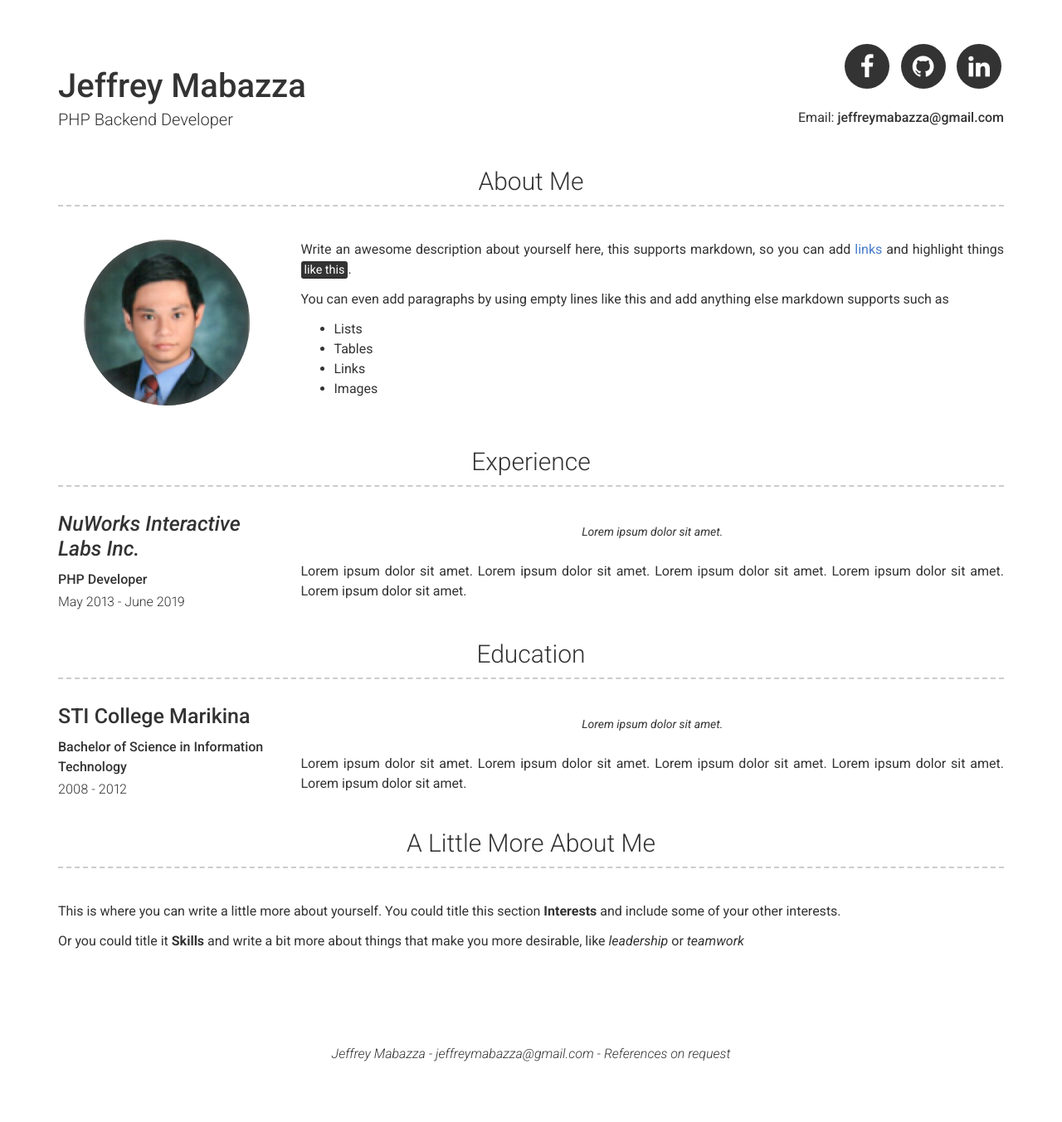
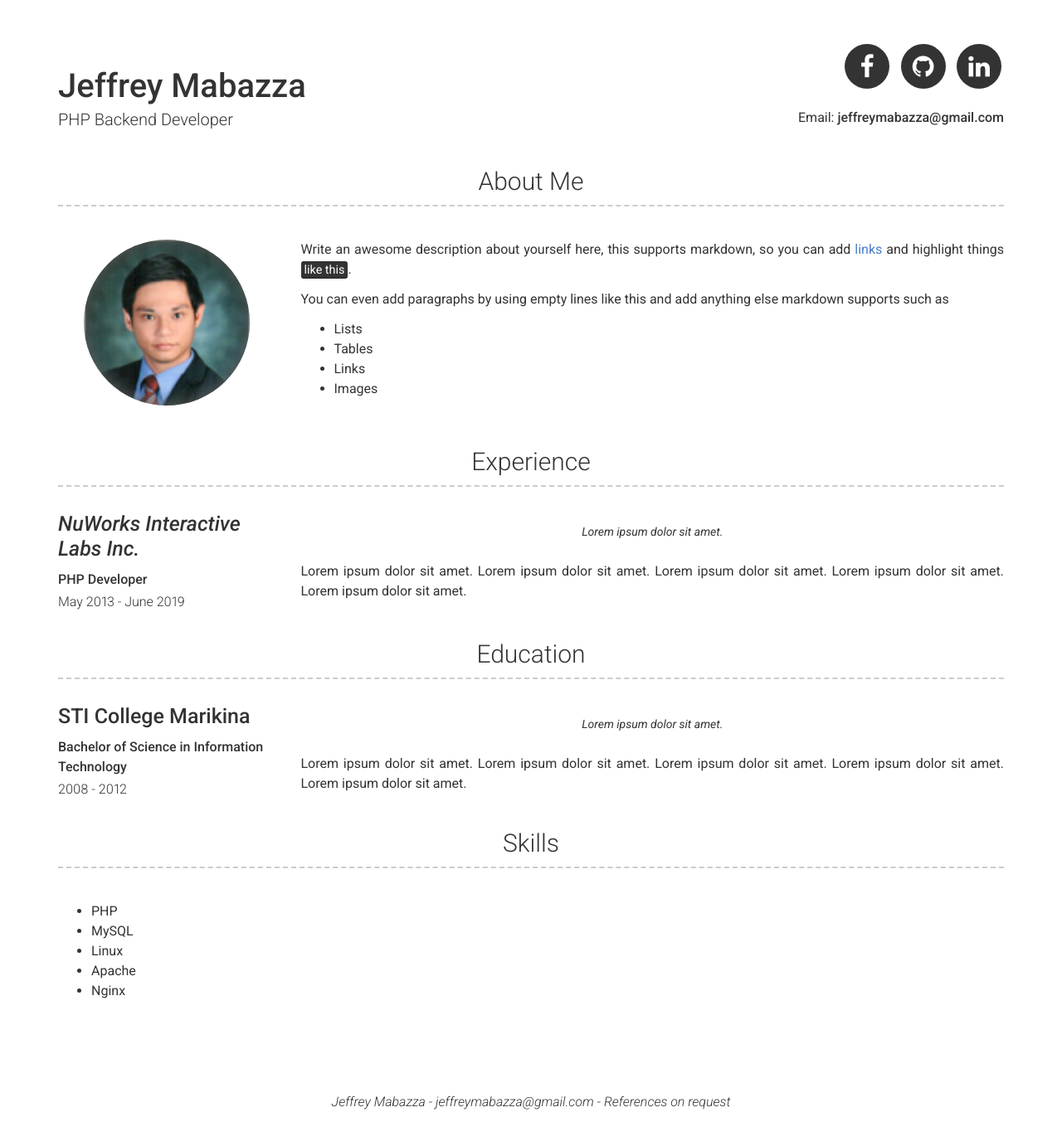
Before and after one commit to jeffmabazza/jeffreymabazza.github.io, a Jekyll site: the page built from index.md, in a window 1280 px wide. Shown: the whole page at 83% size. Built offline with Jekyll 4.4.1, drawn with Linux system fonts in a browser that asks for light colours; before the commit the page ends 1295 px from its top, so only the background shows below that.

Commit message:
Testing config.yml

```diff
--- a/_config.yml
+++ b/_config.yml
@@ -46,9 +46,12 @@ about_content: | # this will include new lines to allow paragraphs
 # More Section
 # more_title: A Little More About Me #(Use this to override about more section title)
 more_content: | # this will include new lines to allow paragraphs
-  This is where you can write a little more about yourself. You could title this section **Interests** and include some of your other interests.
+  - PHP
+  - MySQL
+  - Linux
+  - Apache
+  - Nginx
 
-  Or you could title it **Skills** and write a bit more about things that make you more desirable, like *leadership* or *teamwork*
 
 # Footer
 footer_show_references: true
--- a/_includes/more.html
+++ b/_includes/more.html
@@ -1,5 +1,5 @@
 <div class="container more-container">
-  <h3>{{ site.more_title | default: "A Little More About Me" }}</h3>
+  <h3>{{ site.more_title | default: "Skills" }}</h3>
   <div class="row clearfix">
     <div class="col-md-12">
       {{ site.more_content | strip | markdownify }}
```
